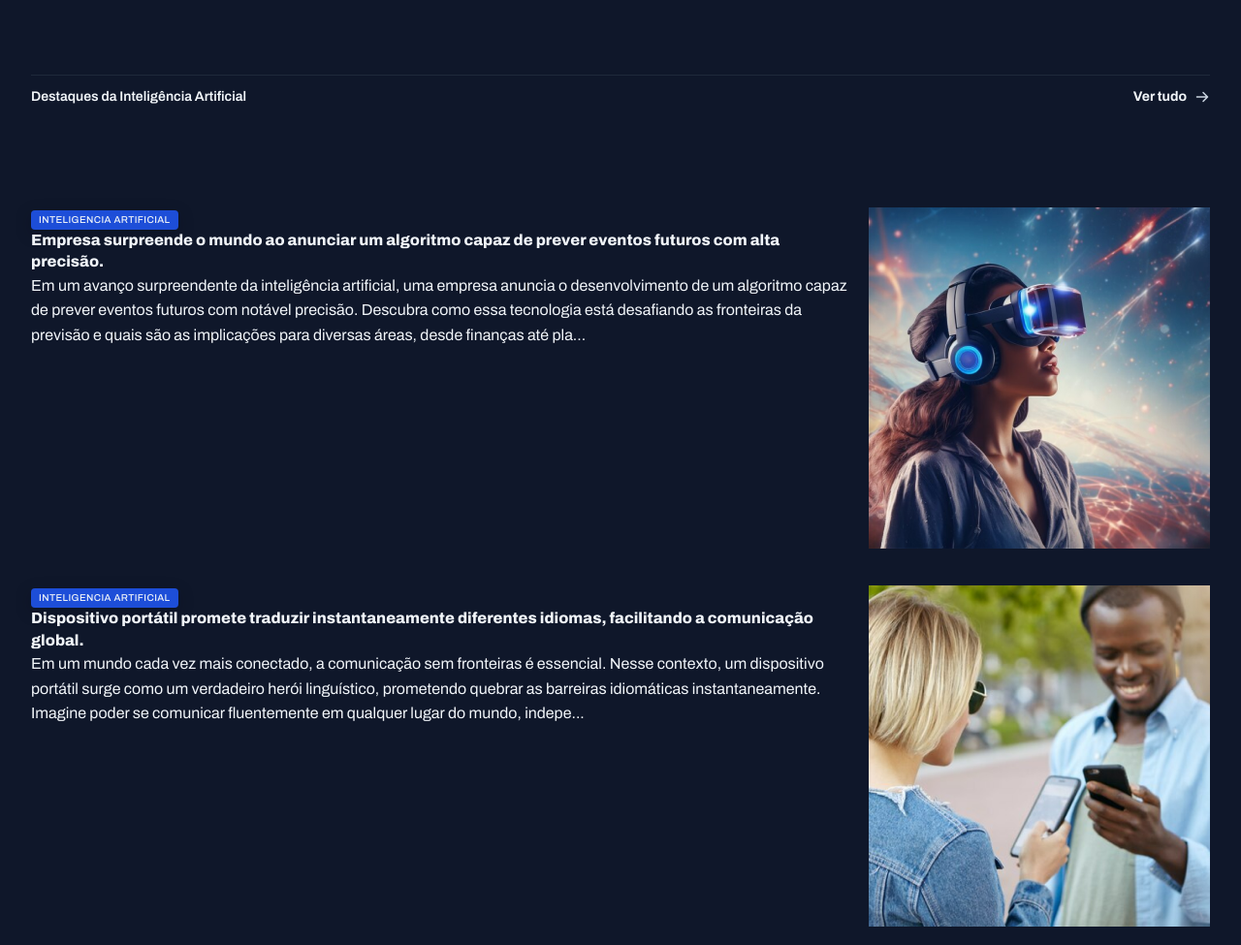
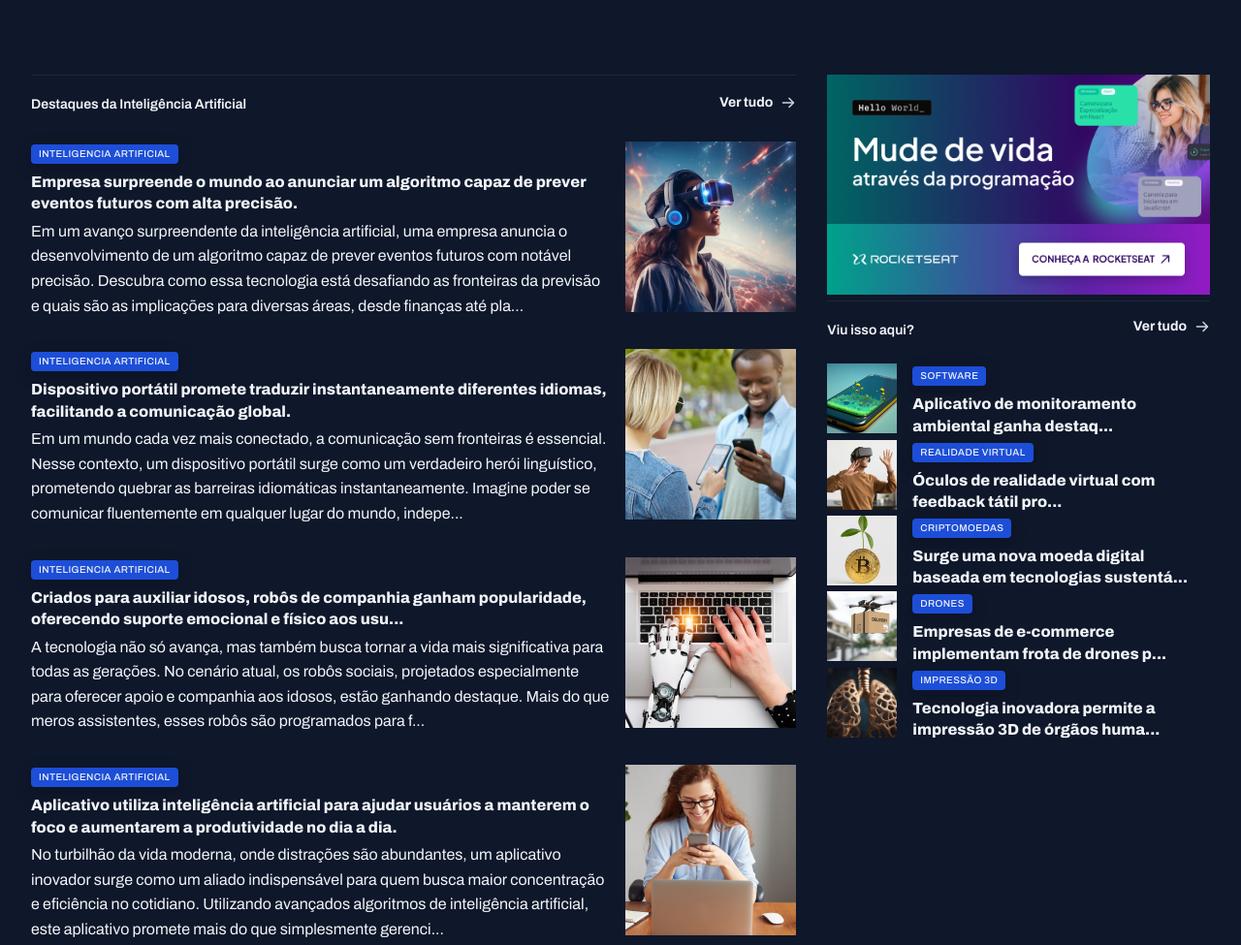
Before and after one commit to juliocesarneri/projeto-portal-de-noticias, a plain HTML site: page index.html in a window 1280 px wide. Shown: the part 977-1952 px from the top of the page at 97% size. Drawn offline with Linux system fonts and the light colour scheme.

Commit message:
Estilizando os últimos cards

```diff
--- a/index.html
+++ b/index.html
@@ -139,9 +139,8 @@
           <span></span>
         </a>
       </header>
-    </section>
 
-    <div class="grid gap-32">
+          <div class="grid gap-32">
       <article class="grid grid-flow-col gap-16">
         <div>
           <span class="content-tag">
@@ -207,10 +206,13 @@
 
 
     <div>
+
+    </section>
+
+    <aside>
       <div id="ads">
         <img src="assets/Ads.png" alt="">
       </div>
-    </div>
 
     <section id="more">
       <header class="grid grid-flow-col">
@@ -233,7 +235,7 @@
               Software
             </span>
 
-            <h3 class="text-xl">Aplicativo de monitoramento ambiental ganha destaque, incentivando práticas ecológicas e pro...</h3>
+            <h3 class="text-xl">Aplicativo de monitoramento ambiental ganha destaq...</h3>
 
           </div>
 
@@ -254,7 +256,7 @@
               Realidade Virtual
             </span>
 
-            <h3 class="text-xl">Óculos de realidade virtual com feedback tátil proporcionam uma experiência sensorial complet...</h3>
+            <h3 class="text-xl">Óculos de realidade virtual com feedback tátil pro...</h3>
 
           </div>
 
@@ -273,7 +275,7 @@
               Criptomoedas
             </span>
 
-            <h3 class="text-xl">Surge uma nova moeda digital baseada em tecnologias sustentáveis, buscando minimizar o i...</h3>
+            <h3 class="text-xl">Surge uma nova moeda digital baseada em tecnologias sustentá...</h3>
 
           </div>
 
@@ -292,7 +294,7 @@
               Drones
             </span>
 
-            <h3 class="text-xl">Empresas de e-commerce implementam frota de drones para entregas rápidas, transformando o ce...</h3>
+            <h3 class="text-xl">Empresas de e-commerce implementam frota de drones p...</h3>
 
           </div>
 
@@ -311,13 +313,14 @@
               Impressão 3D
             </span>
 
-            <h3 class="text-xl">Tecnologia inovadora permite a impressão 3D de órgãos humanos, revolucionando a medicina e a li...</h3>
+            <h3 class="text-xl">Tecnologia inovadora permite a impressão 3D de órgãos huma...</h3>
 
           </div>
 
         </article>
       </div>
     </section>
+  </aside>
   </main>
 </body>
 </html>
--- a/styles/global.css
+++ b/styles/global.css
@@ -54,8 +54,16 @@ img{
 }
 
 main{
-  margin-top: 40px;
-  gap: 80px;
+  margin-block: 40px;
+  row-gap: 80px;
+  column-gap: 32px;
+
+  grid-template-columns: 2fr 1fr;
+
+  grid-template-areas:
+  "featured featured"
+  "weekly weekly"
+  "ai aside";
 }
 
 .content-tag{
--- a/styles/sections.css
+++ b/styles/sections.css
@@ -24,6 +24,7 @@ section header{
 }
 
 #featured{
+  grid-area: featured; /* Ocupa a área featured */
   img{
     height: 100%;
     object-fit: cover;
@@ -60,6 +61,7 @@ section header{
 }
 
 #weekly{
+  grid-area: weekly;
 
   & > div{
     grid-template-columns: repeat(4, 292px);
@@ -84,3 +86,32 @@ section header{
     }
   }
 }
+
+#ai{
+grid-area: ai;
+  img{
+    width: 176px;
+    aspect-ratio: 1/1; /* Mantém a proporção do elemento */
+    object-fit: cover;
+  }
+
+  h3{
+    margin-block: 8px 4px; /* 8px em cima e em baixo, 4px na esquerda e direita */
+  }
+}
+
+aside{
+  grid-area: aside;
+}
+
+#more{
+  h3{
+    margin-top: 8px;
+  }
+  img{
+    width: 72px;
+    aspect-ratio: 1/1;
+    object-fit: cover;
+  }
+
+}
```
